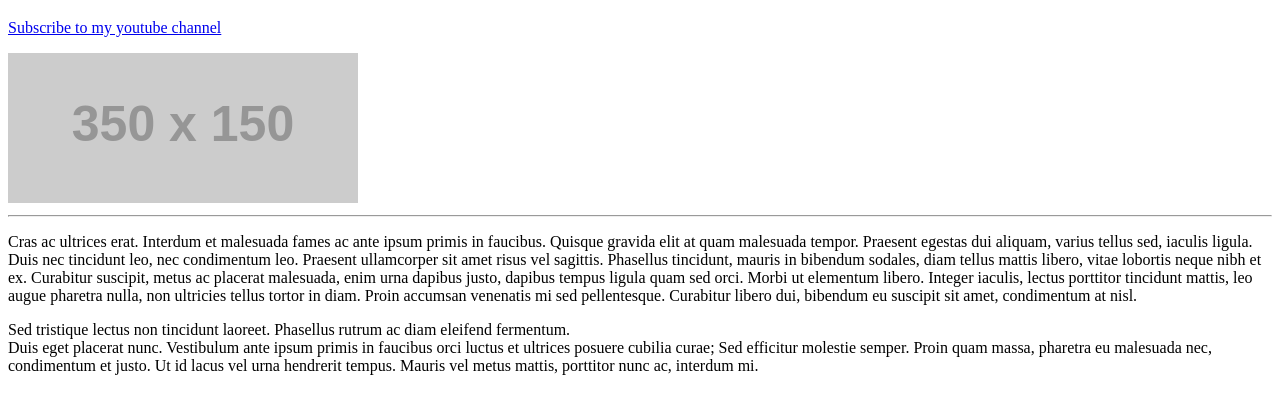
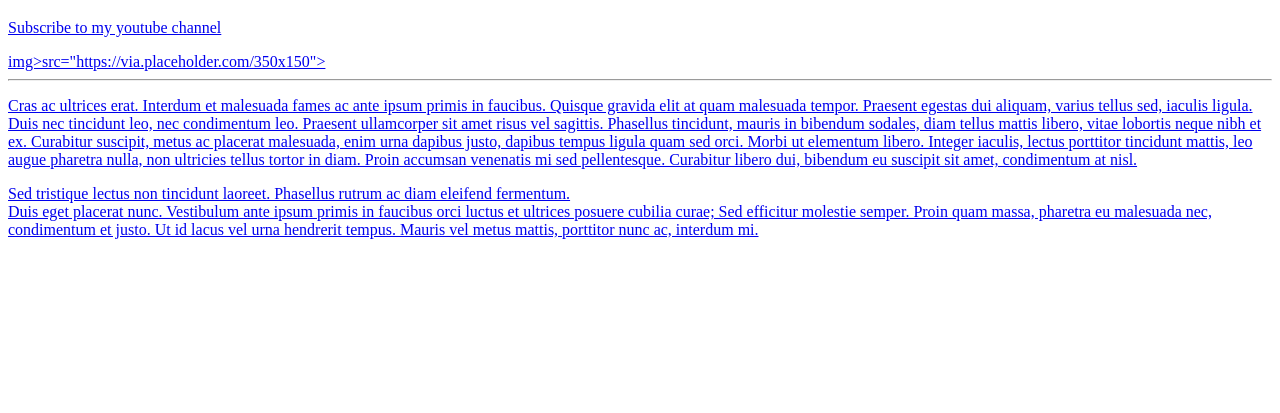
Before and after one commit to KaiDevs/kaidevs.github.io, a plain HTML site: page index.html in a window 1280 px wide. Shown: the part 61-474 px from the top of the page. Drawn offline with Linux system fonts and the light colour scheme; placeholder pictures from the web are drawn by us.

Commit message:
Update index.html

```diff
--- a/index.html
+++ b/index.html
@@ -12,7 +12,7 @@
       <a href="https://www.youtube.com/channel/UCPQ_JI9o3Vg1G33zoxuyKaw/"target="_blank">Subscribe to my youtube channel</a>
     </p>
 
-    <img src="https://via.placeholder.com/350x150">
+    <a href="https://www.youtube.com/channel/UCPQ_JI9o3Vg1G33zoxuyKaw/"target="_blank">img>src="https://via.placeholder.com/350x150">
 
     <hr>
 
```
